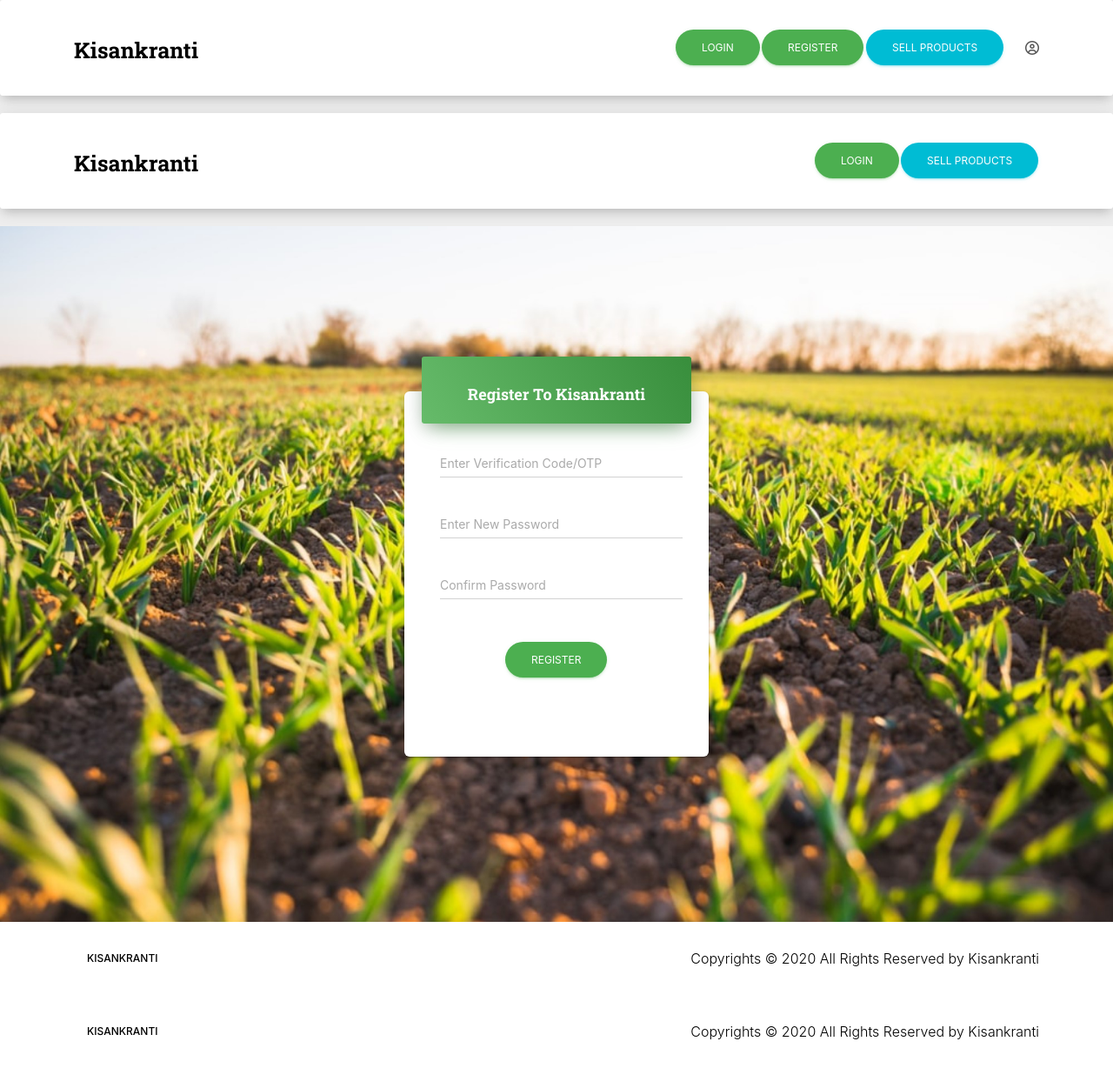
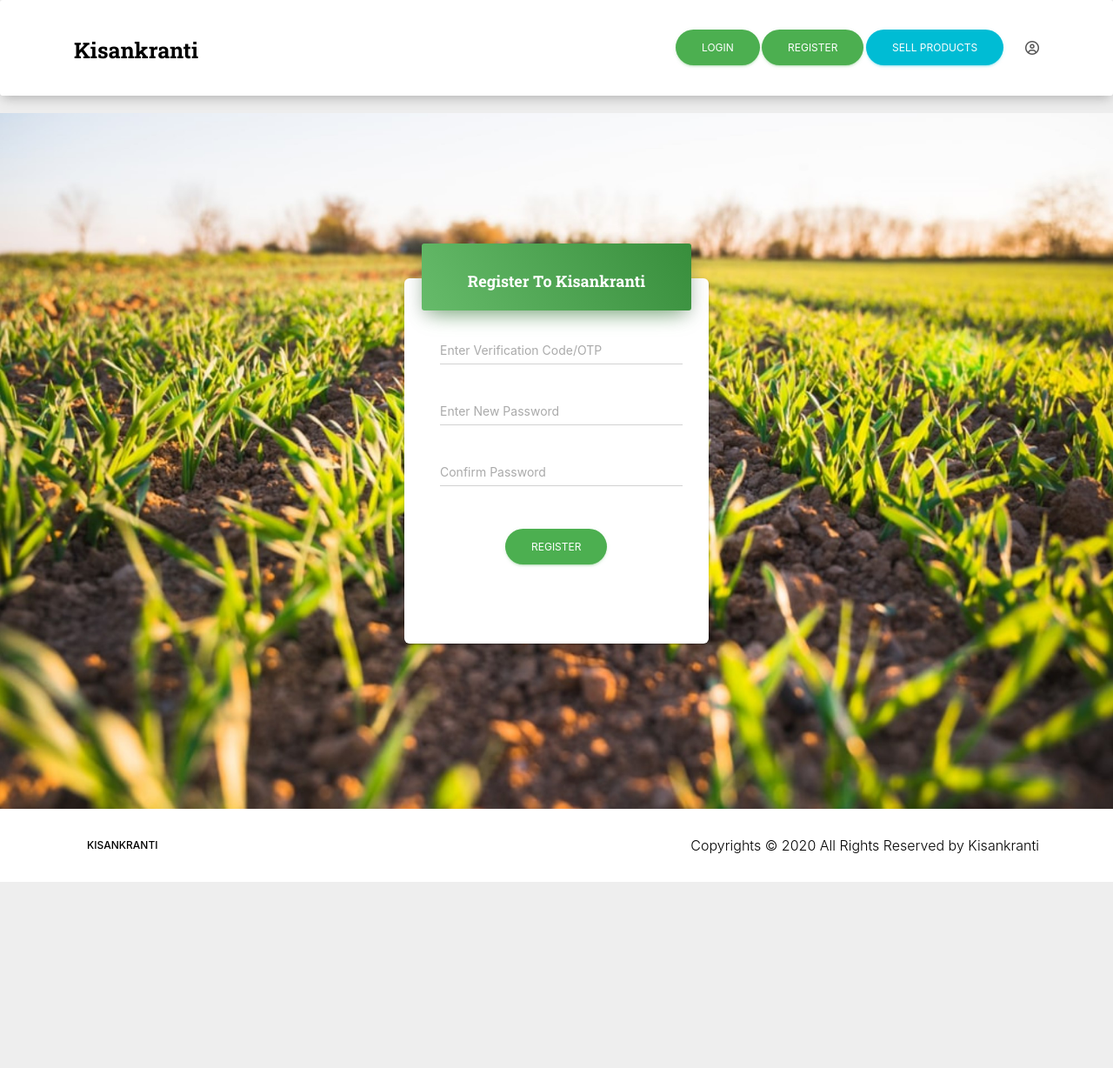
Before and after one commit to devika-be/KisankrantiReact.github, a React (Create React App) app: page /OTP in a window 1280 px wide. Shown: the whole page at 87% size. After the commit the page ends 1014 px from the top, so only its background shows below. Built offline with nearby package versions, Linux system fonts and the light colour scheme.

Commit message:
Update OTP.js

```diff
--- a/src/pages/OTP.js
+++ b/src/pages/OTP.js
@@ -5,26 +5,6 @@ class OTP extends Component {
 	    return (
 		    <div>
                <div>
-        <nav className="navbar navbar-default navbar-expand-lg" role="navigation-demo">
-          <div className="container">
-            <div className="navbar-translate">
-            <h3 className="title text-center"><Link to="/">Kisankranti</Link></h3>
-              <button className="navbar-toggler" type="button" data-toggle="collapse" aria-expanded="false" aria-label="Toggle navigation">
-                <span className="sr-only">Toggle navigation</span>
-                <span className="navbar-toggler-icon" />
-                <span className="navbar-toggler-icon" />
-                <span className="navbar-toggler-icon" />
-              </button>
-            </div>
-            <div className="collapse navbar-collapse">
-              <ul className="navbar-nav ml-auto">
-          <Link to="/Login" className="btn btn-success btn-raised btn-round " data-toggle="dropdown" >Login </Link>
-
-            <Link to="/Sell" className="btn btn-info btn-raised btn-round " data-toggle="dropdown" >Sell Products </Link>
-              </ul>
-            </div>
-          </div>
-        </nav>
         <div className="section section-signup page-header" style={{backgroundImage: 'url("./assets/img/3-home.jpg")'}}>
           <div className="container">
             <div className="row">
@@ -72,20 +52,6 @@ class OTP extends Component {
             </div>
           </div>
         </div>
-        <footer className="footer footer-default bg-white">
-        <div className="container">
-          <nav className="float-left">
-            <ul>
-              <li>
-                <a href="Home.html">
-                  Kisankranti
-                </a>
-              </li>
-            </ul>
-          </nav>
-          <div className="copyright float-right">
-            Copyrights © 2020 All Rights Reserved by Kisankranti
-          </div></div></footer>
       </div>
 
             </div>
```
